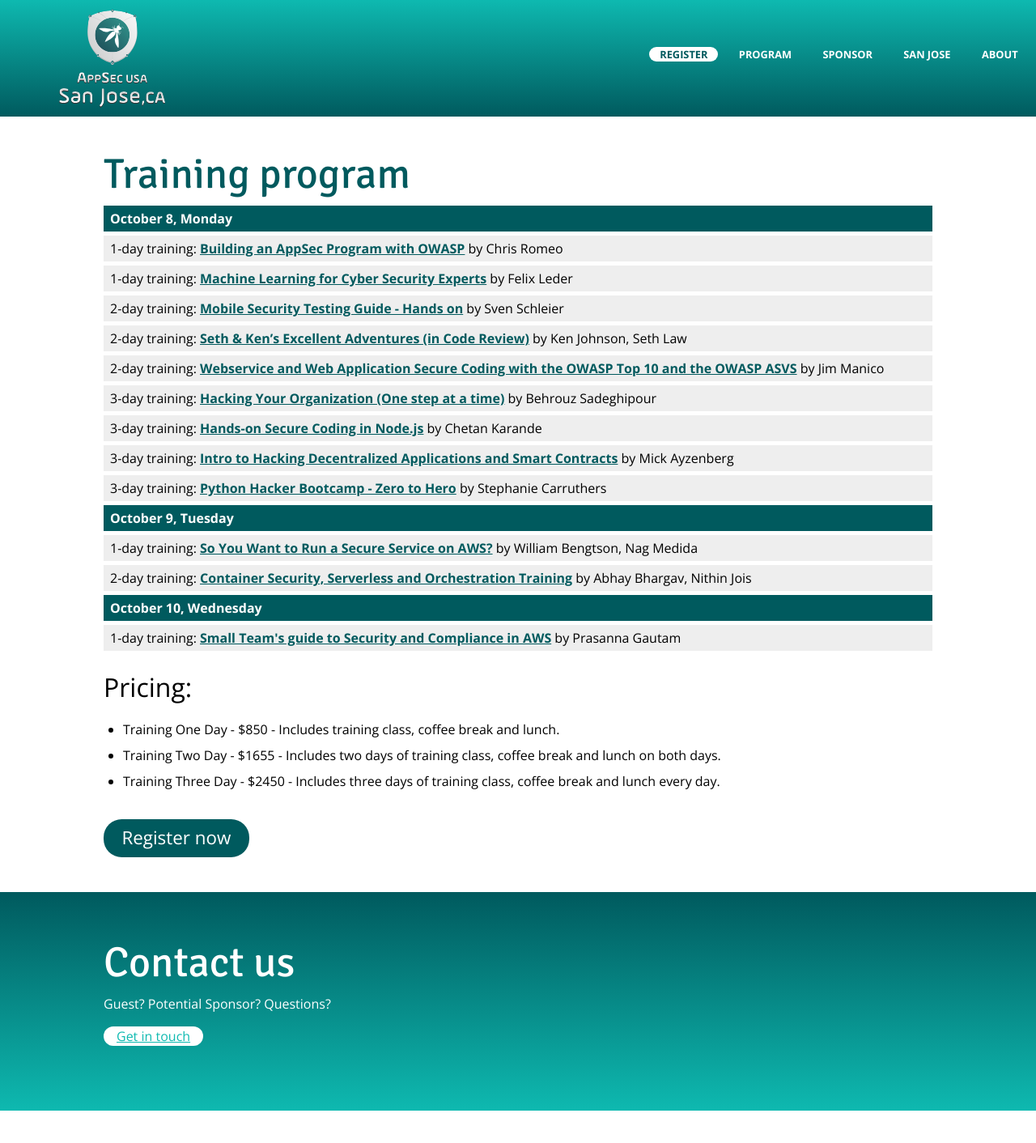
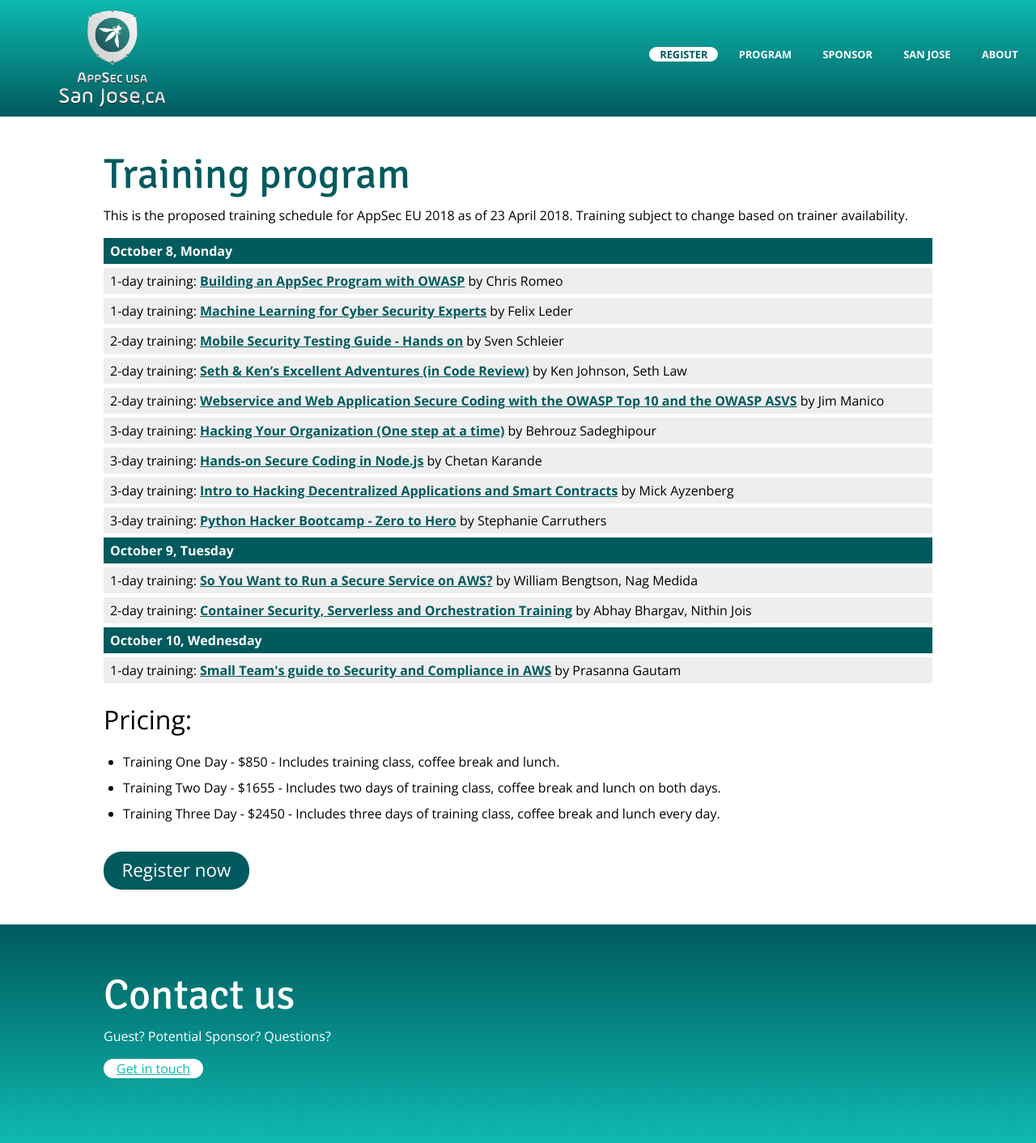
Before and after one commit to OWASP/AppSecUSA2018, a Jekyll site: the page built from program/trainings.html, in a window 1280 px wide. Shown: the whole page at 81% size. Built offline with Jekyll 4.4.1, drawn with Linux system fonts in a browser that asks for light colours; before the commit the page ends 1372 px from its top, so only the background shows below that.

Commit message:
Update trainings.html

```diff
--- a/program/trainings.html
+++ b/program/trainings.html
@@ -3,6 +3,8 @@
 ---
 
 <h1> {{page.title}}</h1>
+
+<p>This is the proposed training schedule for AppSec EU 2018 as of 23 April 2018. Training subject to change based on trainer availability.</p>
 
 <table class="trainings">
 	<tbody>
```
